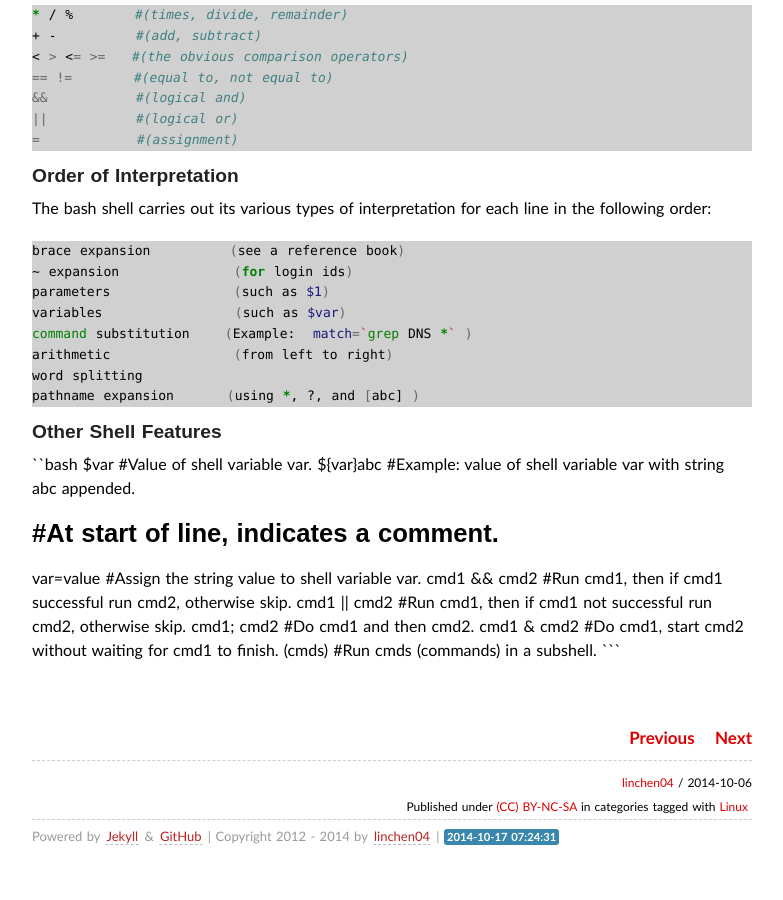
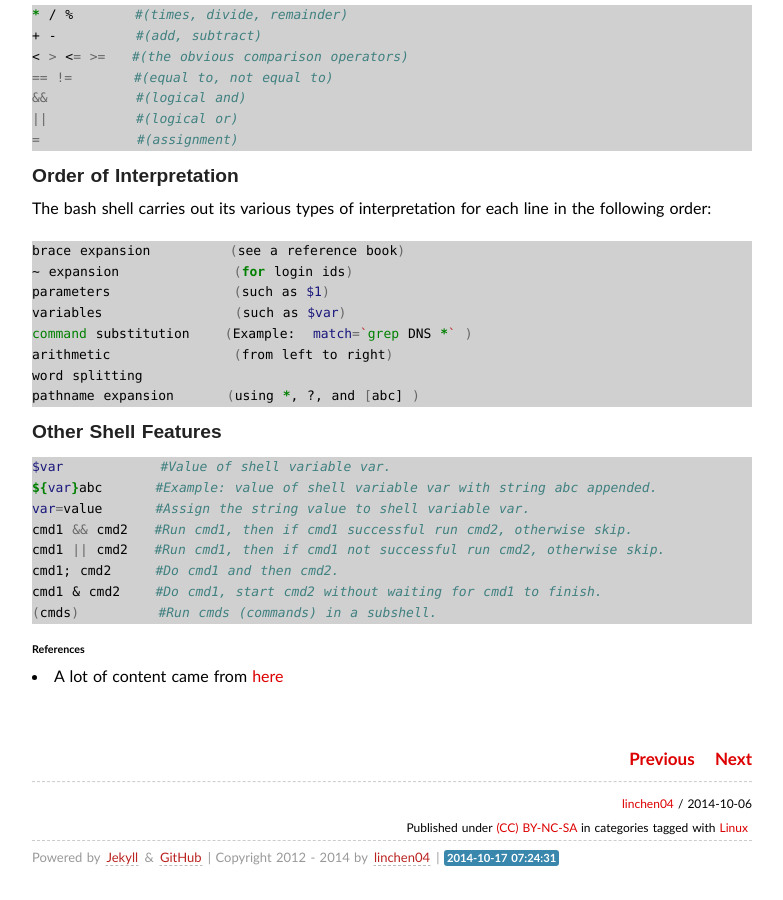
Before and after one commit to lchenn/linchen04.github.io, a Jekyll site: the page built from _posts/2014-10-06-learning-bash-scripts.md, in a window 1280 px wide and 900 px high, scrolled down 5779 px. Shown: the whole window, without its empty margins (248-1031 px from the left). Built offline with Jekyll 4.4.1, drawn with Linux system fonts in a browser that asks for light colours; some web fonts are replaced; Markdown is read by kramdown in place of the engine named in the settings; comment, search, counter and statistics services are not loaded; before the commit the page ends 6658 px from its top, so only the background shows below that.

Commit message:
Format and Reference

````diff
--- a/_posts/2014-10-06-learning-bash-scripts.md
+++ b/_posts/2014-10-06-learning-bash-scripts.md
@@ -345,10 +345,10 @@ pathname expansion      (using *, ?, and [abc] )
 
 
 ### Other Shell Features
-``bash
+
+```bash
 $var           #Value of shell variable var.
 ${var}abc      #Example: value of shell variable var with string abc appended.
-#              #At start of line, indicates a comment.
 var=value      #Assign the string value to shell variable var.
 cmd1 && cmd2   #Run cmd1, then if cmd1 successful run cmd2, otherwise skip.
 cmd1 || cmd2   #Run cmd1, then if cmd1 not successful run cmd2, otherwise skip.
@@ -356,3 +356,6 @@ cmd1; cmd2     #Do cmd1 and then cmd2.
 cmd1 & cmd2    #Do cmd1, start cmd2 without waiting for cmd1 to finish.
 (cmds)         #Run cmds (commands) in a subshell.
 ```
+
+###### References
+- A lot of content came from [here](http://www.johnstowers.co.nz/blog/pages/bash-cheat-sheet.html)
````
